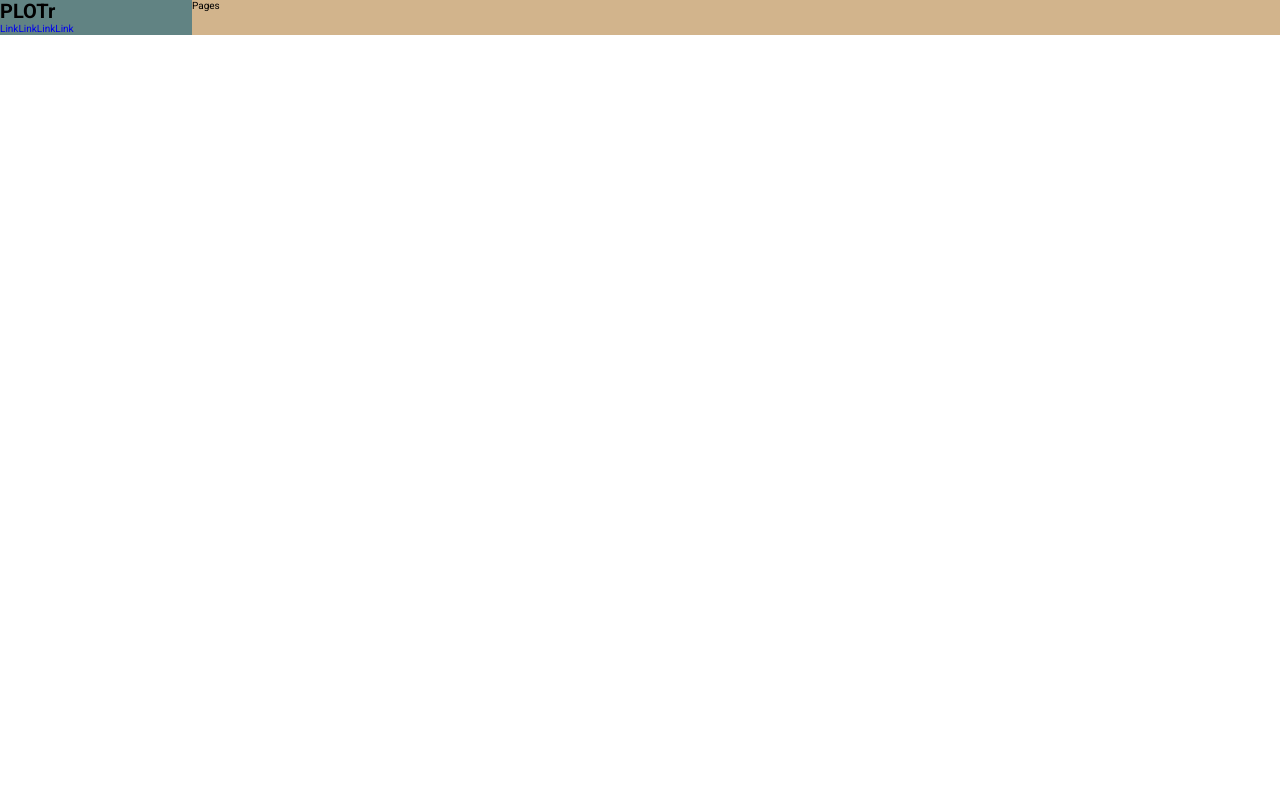
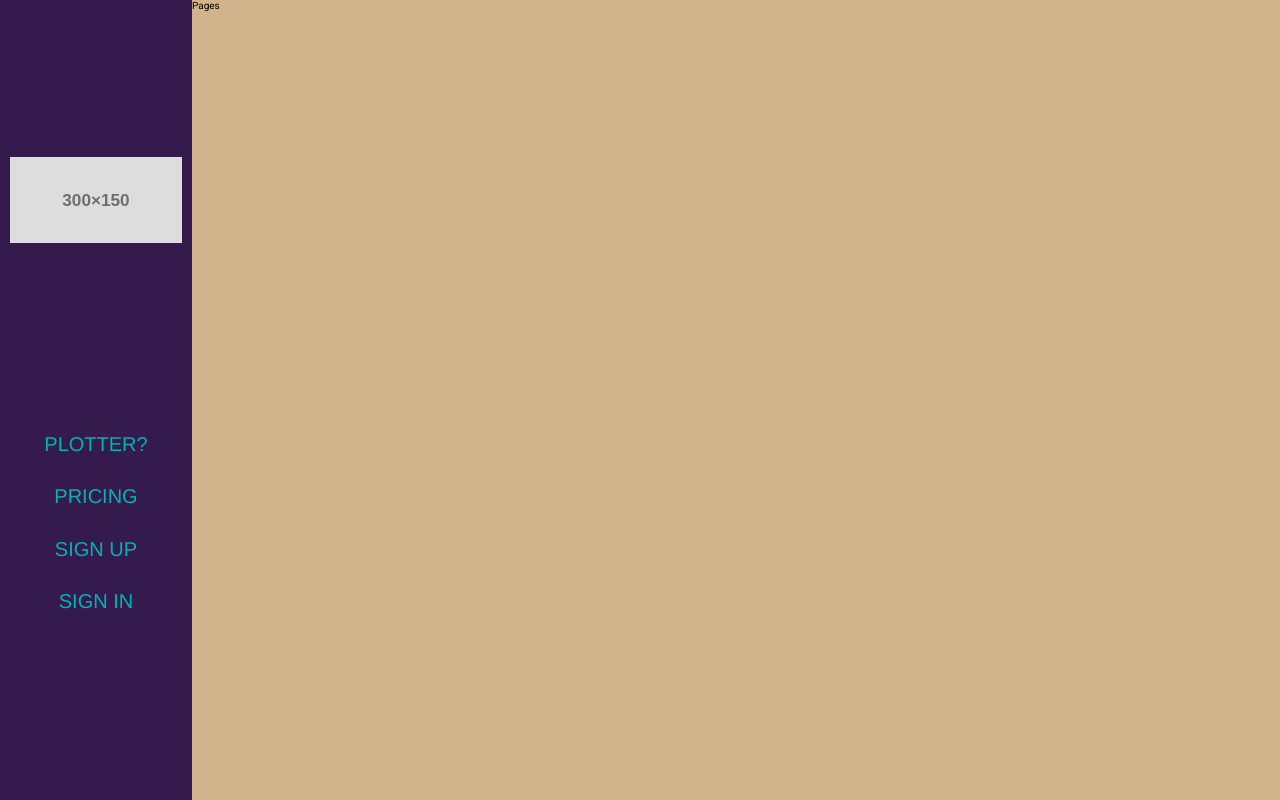
Before and after one commit to jrloom/plotr, a React app in the folder client/: page / in a window 1280 px wide. Built offline with nearby package versions, Linux system fonts and the light colour scheme; a web font is replaced by a local one.

Commit message:
sidebar setup

```diff
--- a/client/src/components/Sidebar.js
+++ b/client/src/components/Sidebar.js
@@ -1,16 +1,24 @@
 import React from 'react'
+import { Link } from 'react-router-dom'
+import { navLinks as links } from '../constants/navLinks'
+import { Button } from './Button'
+import logo from '../assets/300.svg' // ! replace
 
 const Sidebar = () => {
   return (
     <header className='sidebar'>
-      <div className='sidebar__logobox'>
-        <h1 className='sidebar__logo'>PLOTr</h1>
-      </div>
-      <nav className='nav'>
-        <a href='example.com'>Link</a>
-        <a href='example.com'>Link</a>
-        <a href='example.com'>Link</a>
-        <a href='example.com'>Link</a>
+      <Link to='/' className='sidebar__logobox'>
+        <img src={logo} alt='Plotr logo' className='sidebar__logo' />
+      </Link>
+      <nav className='sidebar__nav'>
+        {links.map(link => (
+          <Button
+            key={link.id}
+            type={'nav'}
+            path={link.path}
+            text={link.name}
+          />
+        ))}
       </nav>
     </header>
   )
--- a/client/src/scss/components/_sidebar.scss
+++ b/client/src/scss/components/_sidebar.scss
@@ -1,3 +1,27 @@
 .sidebar {
-  background-color: rgb(97, 131, 131);
+  position: sticky;
+  top: 0;
+  display: flex;
+  flex-direction: column;
+  align-items: center;
+  justify-content: space-evenly;
+  height: 100vh;
+  background-color: $color-primary;
+  color: lighten($color-secondary, 5%);
+  font-family: $display-font;
+  &__logobox {
+    width: 90%;
+  }
+  &__logo {
+    max-width: 100%;
+    height: auto;
+  }
+  &__nav {
+    display: flex;
+    flex-direction: column;
+    align-items: center;
+    justify-content: space-evenly;
+    height: 30vh;
+    font-size: 2rem;
+  }
 }
--- a/client/src/scss/main.scss
+++ b/client/src/scss/main.scss
@@ -1,4 +1,6 @@
 @import url('https://fonts.googleapis.com/css2?family=Red+Rose:wght@700&family=Roboto:ital,wght@0,400;0,700;1,400&display=swap');
+
+@import '~rfs/scss';
 
 @import './config//variables';
 @import './config/reset';
@@ -7,3 +9,4 @@
 @import './components/sidebar';
 @import './components/nav';
 @import './components/pages';
+@import './components/button';
```
